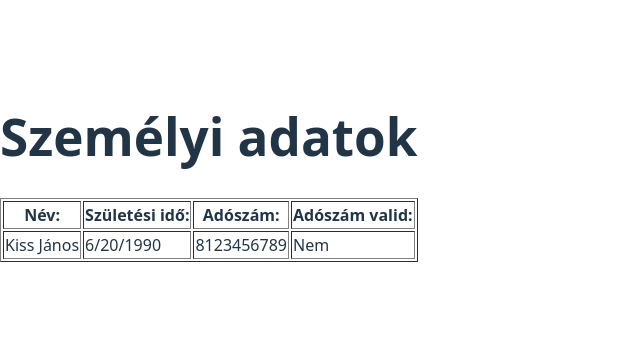
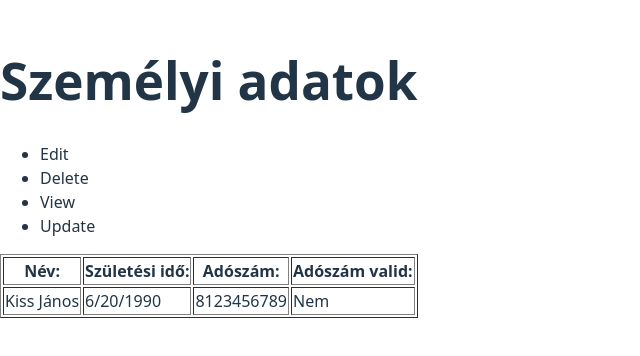
Before and after one commit to MasterfieldProject/MFREACT_26031, a React (Vite) app in the folder exercises/: page / in a window 1280 px wide. Shown: the part 232-588 px from the top of the page, without its empty margins (0-640 px from the left). Built offline with nearby package versions, Linux system fonts and the light colour scheme.

Commit message:
Add list prop to SzemelyData component for dynamic rendering of items

```diff
--- a/exercises/src/Exercise2.jsx
+++ b/exercises/src/Exercise2.jsx
@@ -12,6 +12,9 @@ export default class SzemelyData extends React.Component {
         return (
             <div>
                 <h1>{this.props.title}</h1>
+                <ul>
+                    {this.props.list.map((item, index) => <li key={index}>{item}</li>)}
+                </ul>
                 <table border="1">
                     <thead>
                         <tr>
--- a/exercises/src/main.jsx
+++ b/exercises/src/main.jsx
@@ -7,6 +7,6 @@ import './Exercise1.js'
 
 createRoot(document.getElementById('root')).render(
   <StrictMode>
-    <App title="Személyi adatok" />
+    <App title="Személyi adatok" list={['Edit', 'Delete', 'View', 'Update']} />
   </StrictMode>,
 )
```
